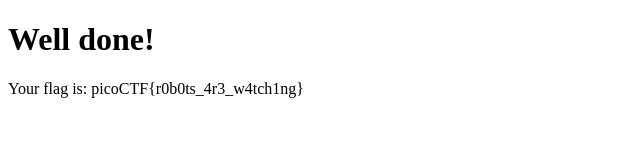
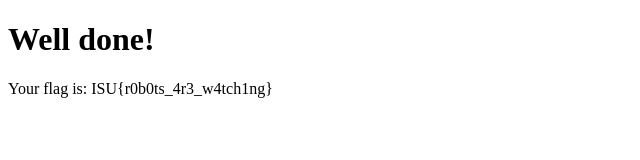
Before and after one commit to nno159357/roborts-web, a plain HTML site: page hidden_flag.html in a window 1280 px wide. Shown: the full height of the page, 0-640 px from the left. Drawn offline with Linux system fonts and the light colour scheme.

Commit message:
Update hidden_flag.html

```diff
--- a/hidden_flag.html
+++ b/hidden_flag.html
@@ -5,6 +5,6 @@
 </head>
 <body>
     <h1>Well done!</h1>
-    <p>Your flag is: picoCTF{r0b0ts_4r3_w4tch1ng}</p>
+    <p>Your flag is: ISU{r0b0ts_4r3_w4tch1ng}</p>
 </body>
 </html>
```
